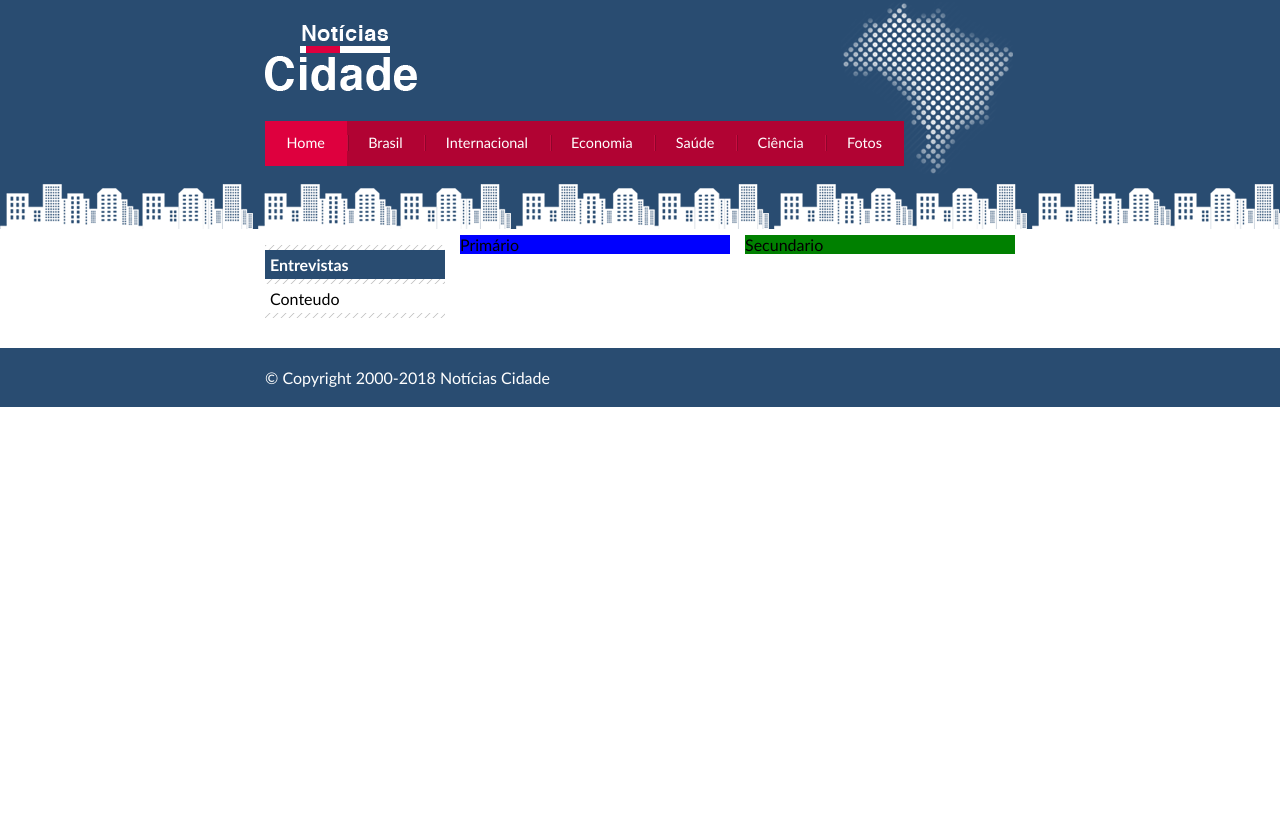
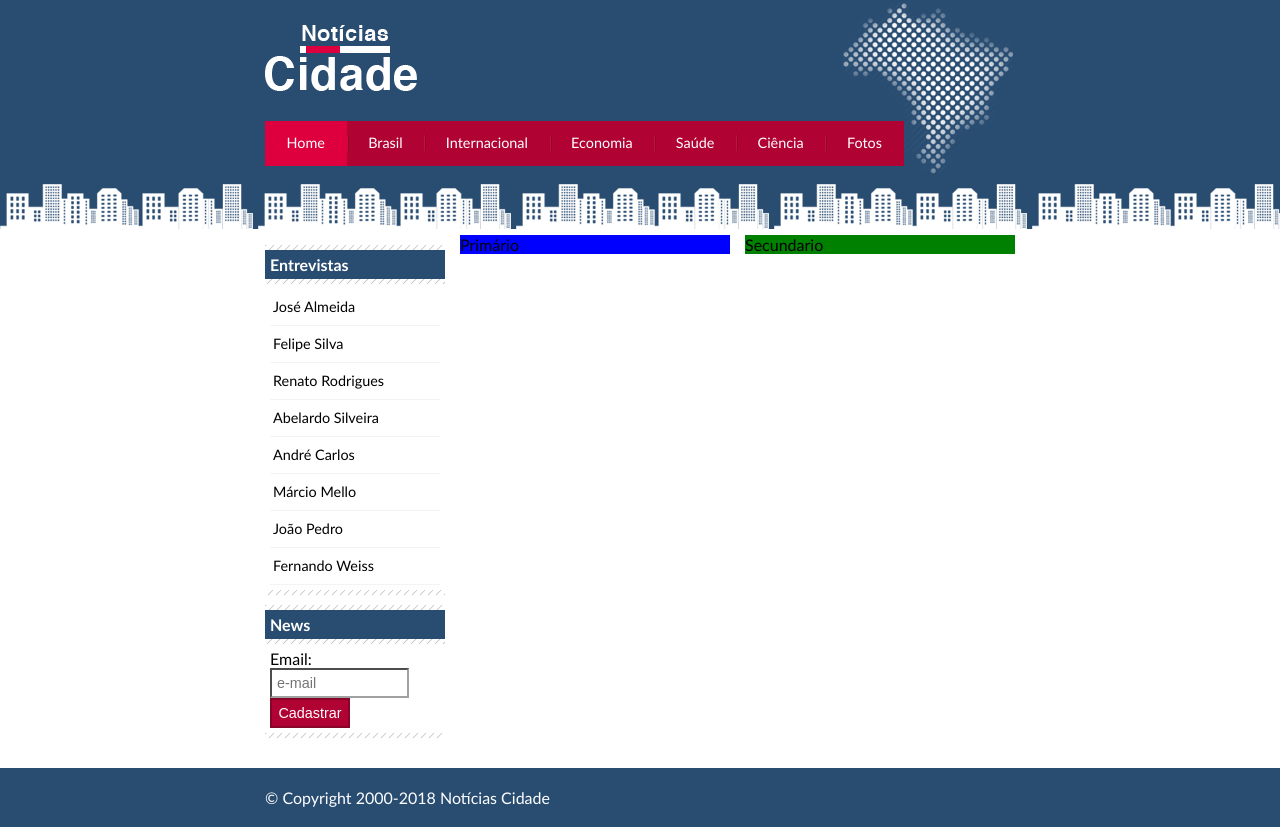
Before and after one commit to Adeilson98/Notice-LP, a plain HTML site: page index.html in a window 1280 px wide. Before the commit the page ends 800 px from the top, so only its background shows below. Drawn offline with Linux system fonts and the light colour scheme.

Commit message:
Menu vertical criado e finalizado

```diff
--- a/assets/style/style.css
+++ b/assets/style/style.css
@@ -125,6 +125,42 @@ h2 {
     margin-top: 5px;
 }
 
+#lateral ul a {
+    font-size: 0.9em;
+    padding: 3px;
+    display: block;
+    line-height: 30px;
+    color: #000;
+    text-decoration: none;
+    border-bottom: 1px solid #F3F3F3;
+}
+
+#lateral ul a:hover {
+    background: #F9F9F9 url(../imagens/marcador.png) no-repeat left center;
+    padding-left: 20px;
+    color: #A1A1A1;
+}
+
+label {
+    display: block;
+    cursor: pointer;
+}
+
+input {
+    padding: 5px;
+    width: 125px;
+    font-size: 0.9em;
+    background-color: #fff;
+    border-color: #A1A1A1;
+}
+
+input.submit {
+    width: 80px;
+    color: #fff;
+    background-color: #B10333;
+    border: 2px solid #870529;
+}
+
 #container-rodape {
     background: #294C71;
     padding: 20px;
--- a/index.html
+++ b/index.html
@@ -31,7 +31,32 @@
                         <h2>Entrevistas</h2>
 
                         <div class="caixa-conteudo">
-                            Conteudo
+                            <ul>
+                                <li><a href="#">José Almeida</a></li>
+                                <li><a href="#">Felipe Silva</a></li>
+                                <li><a href="#">Renato Rodrigues</a></li>
+                                <li><a href="#">Abelardo Silveira</a></li>
+                                <li><a href="#">André Carlos</a></li>
+                                <li><a href="#">Márcio Mello</a></li>
+                                <li><a href="#">João Pedro</a></li>
+                                <li><a href="#">Fernando Weiss</a></li>
+                            </ul>
+                        </div>
+                    </div>
+
+                    <div class="caixa">
+                        <h2>News</h2>
+                        <div class="caixa-conteudo">
+                            <form>
+                                <div>
+                                    <label for="email">Email:</label>
+                                    <input type="text" name="email" id="email" placeholder="e-mail">
+                                </div>
+
+                                <div>
+                                    <input class="submit" type="submit" value="Cadastrar">
+                                </div>
+                            </form>
                         </div>
                     </div>
                 </div>
```
